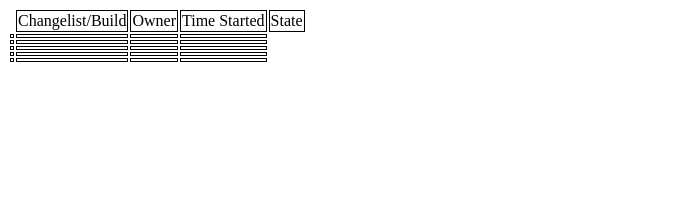
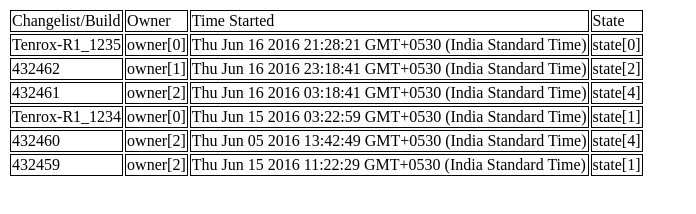
Before and after one commit to johnmanoahs/test-co, a plain HTML site: page 1.html in a window 1280 px wide. Shown: the whole page, without its empty margins (0-696 px from the left). Drawn offline with Linux system fonts and the light colour scheme.

Commit message:
changes to json

```diff
--- a/1.html
+++ b/1.html
@@ -13,18 +13,19 @@ var state = ['Pending', 'Completed', 'Running', 'Accepted', 'Rejected'];
 
 	<div ng-controller="coDataGrabberCtrl">
 		<table>
-		<th>
+		<tr>
 			<td>Changelist/Build</td>
 			<td>Owner</td>
 			<td>Time Started</td>
 			<td>State</td>
-		</th>
+		</tr>
 		<tr ng-repeat="row in results">
 			<td>{{ row.id }}</td>
 			<td>{{ row.owner }}</td>
 			<td>{{ row.time_started }}</td>
 			<td>{{ row.state }}</td>
 		</tr>
+
 		</table>
 	</div>
 
--- a/data/data.js
+++ b/data/data.json
@@ -1,27 +1,23 @@
-[
-
-{
+[{
   "id": "Tenrox-R1_1235",
-  "owner": owner[0],
+  "owner": "owner[0]",
   "time_started" : "Thu Jun 16 2016 21:28:21 GMT+0530 (India Standard Time)",
-  "state": state[0],
+  "state": "state[0]",
   "metrics": {
-    //"state" : 0,
-    //"running": 50,
     "test": 0,
     "maintainability": 0,
     "security": 0,
-    "workmanship": 0,
+    "workmanship": 0
   },
-  "build": state[0],
+  "build": "state[0]",
   "unit_test": {
-      "state": state[0],
+      "state": "state[0]",
       "passed": 0,
       "failed": 0,
       "code_covered": 0
     },
   "fn_test": {
-      "state": state[0],
+      "state": "state[0]",
       "passed": 0,
       "failed": 0,
       "code_covered": 0
@@ -31,26 +27,25 @@
 
 {
   "id": 432462,
-  "owner": owner[1],
+  "owner": "owner[1]",
   "time_started" : "Thu Jun 16 2016 23:18:41 GMT+0530 (India Standard Time)",
-  "state": state[2],
+  "state": "state[2]",
   "metrics": {
-    //"state" : 0,
     "running": 33,
     "test": 22,
     "maintainability": 12,
     "security": 42,
-    "workmanship": 54,
+    "workmanship": 54
   },
-  "build": state[0],
+  "build": "state[0]",
   "unit_test": {
-      "state": state[0],
+      "state": "state[0]",
       "passed": 10,
       "failed": 4,
       "code_covered": 25
     },
   "fn_test": {
-      "state": state[0],
+      "state": "state[0]",
       "passed": 167,
       "failed": 322,
       "code_covered": 12
@@ -60,25 +55,24 @@
 
 {
   "id": 432461,
-  "owner": owner[2],
+  "owner": "owner[2]",
   "time_started" : "Thu Jun 16 2016 03:18:41 GMT+0530 (India Standard Time)",
-  "state": state[4],
+  "state": "state[4]",
   "metrics": {
-    //"running": 33,
     "test": 64,
     "maintainability": 53,
     "security": 64,
-    "workmanship": 72,
+    "workmanship": 72
   },
-  "build": state[1],
+  "build": "state[1]",
   "unit_test": {
-      "state": state[1],
+      "state": "state[1]",
       "passed": 142,
       "failed": 10,
       "code_covered": 76
     },
   "fn_test": {
-      "state": state[1],
+      "state": "state[1]",
       "passed": 4321,
       "failed": 2145,
       "code_covered": 23
@@ -88,25 +82,24 @@
 
 {
   "id": "Tenrox-R1_1234",
-  "owner": owner[0],
+  "owner": "owner[0]",
   "time_started" : "Thu Jun 15 2016 03:22:59 GMT+0530 (India Standard Time)",
-  "state": state[1],
+  "state": "state[1]",
   "metrics": {
-    //"running": 33,
     "test": 64,
     "maintainability": 53,
     "security": 64,
-    "workmanship": 72,
+    "workmanship": 72
   },
-  "build": state[1],
+  "build": "state[1]",
   "unit_test": {
-      "state": state[1],
+      "state": "state[1]",
       "passed": 142,
       "failed": 10,
       "code_covered": 76
     },
   "fn_test": {
-      "state": state[1],
+      "state": "state[1]",
       "passed": 4321,
       "failed": 2145,
       "code_covered": 23
@@ -116,25 +109,24 @@
 
 {
   "id": 432460,
-  "owner": owner[2],
+  "owner": "owner[2]",
   "time_started" : "Thu Jun 05 2016 13:42:49 GMT+0530 (India Standard Time)",
-  "state": state[4],
+  "state": "state[4]",
   "metrics": {
-    //"running": 33,
     "test": 74,
     "maintainability": 23,
     "security": 44,
-    "workmanship": 92,
+    "workmanship": 92
   },
-  "build": state[0],
+  "build": "state[0]",
   "unit_test": {
-      "state": state[0],
+      "state": "state[0]",
       "passed": 0,
       "failed": 0,
       "code_covered": 0
     },
   "fn_test": {
-      "state": state[0],
+      "state": "state[0]",
       "passed": 0,
       "failed": 0,
       "code_covered": 0
@@ -144,30 +136,27 @@
 
 {
   "id": 432459,
-  "owner": owner[2],
+  "owner": "owner[2]",
   "time_started" : "Thu Jun 15 2016 11:22:29 GMT+0530 (India Standard Time)",
-  "state": state[1],
+  "state": "state[1]",
   "metrics": {
-    //"running": 33,
     "test": 174,
     "maintainability": 123,
     "security": 144,
-    "workmanship": 292,
+    "workmanship": 292
   },
-  "build": state[1],
+  "build": "state[1]",
   "unit_test": {
-      "state": state[1],
+      "state": "state[1]",
       "passed": 342,
       "failed": 12,
       "code_covered": 100
     },
   "fn_test": {
-      "state": state[1],
+      "state": "state[1]",
       "passed": 5467,
       "failed": 126,
       "code_covered": 100
   },
   "Result": "Accepted Proposal"
-}
-
-];
+}]
--- a/js/app.js
+++ b/js/app.js
@@ -2,8 +2,8 @@ var coApp = angular.module("coApp", []);
 
 coApp.service("coAppService", function($http, $q){
 	var deferred = $q.defer();
-	$http.get("/data/data.js").then(function(data){
-		deferred.resolve(data);
+	$http.get("/data/data.json").then(function(response){
+		deferred.resolve(response);
 	});
 
 	this.getData = function(){
@@ -13,9 +13,9 @@ coApp.service("coAppService", function($http, $q){
 
 .controller("coDataGrabberCtrl", function($scope, coAppService){
 	var promise = coAppService.getData();
-	promise.then(function(data){
-		$scope.results = data;
-		console.log(data);
+	promise.then(function(response){
+		$scope.results = response.data;
+		console.log($scope.results);
 	});
 
 });
```
